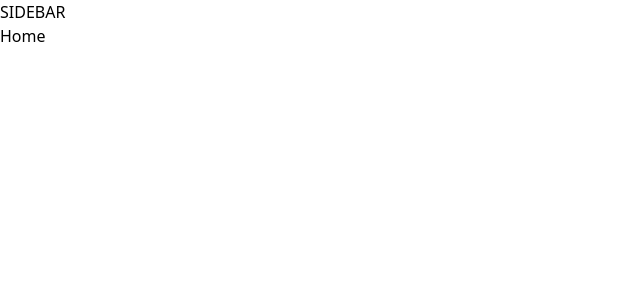
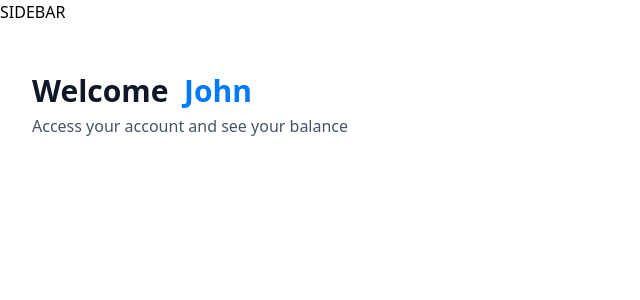
Before and after one commit to tamer4osman/bankey, a Next.js app: page / in a window 1280 px wide. Shown: the top 300 px of the page, without its empty margins (0-640 px from the left). Built offline with nearby package versions, Linux system fonts and the light colour scheme.

Commit message:
Add HeaderBox component to home page

```diff
--- a/app/(root)/page.tsx
+++ b/app/(root)/page.tsx
@@ -1,9 +1,25 @@
-import React from 'react'
+import React from "react";
+import HeaderBox from "@/components/HeaderBox";
 
 const Home = () => {
+  const loggedIn = { firstName: "John" }; // Replace with actual logic to get logged in user
+
   return (
-    <div>Home</div>
-  )
-}
+    <section className="home">
+      <div className="home-content">
+        <header>
+          <HeaderBox
+            type="greeting"
+            title="Welcome"
+            user={loggedIn?.firstName || "Guest"}
+            subtext="Access your account and see your balance"
+          >
 
-export default Home
+          </HeaderBox>
+        </header>
+      </div>
+    </section>
+  );
+};
+
+export default Home;
--- /dev/null
+++ b/components/HeaderBox.tsx
@@ -0,0 +1,22 @@
+import React from "react";
+
+const HeaderBox = ({
+  type = "title",
+  title,
+  user,
+  subtext,
+}: HeaderBoxProps) => {
+  return (
+    <div className="header-box">
+      <h1 className="header-box-title">
+        {title}
+        {type === "greeting" && (
+          <span className="text-bankGradient">&nbsp; {user}</span>
+        )}
+      </h1>
+      <p className="header-box-subtext">{subtext}</p>
+    </div>
+  );
+};
+
+export default HeaderBox;
```
Also changed, not shown: components/ui/button.tsx (+11 -11 lines).
